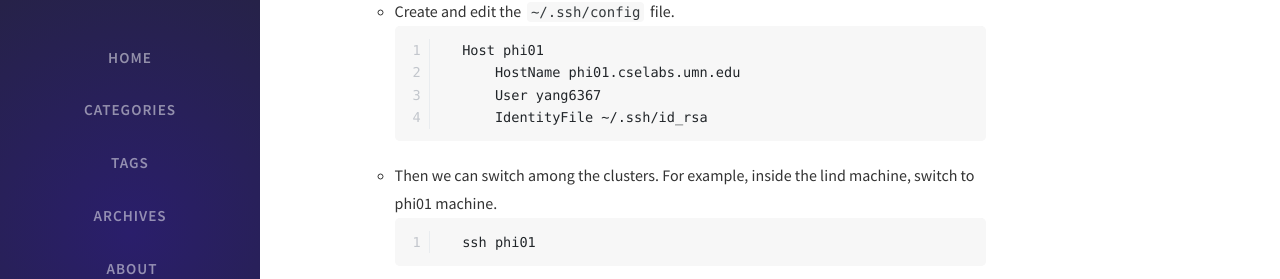
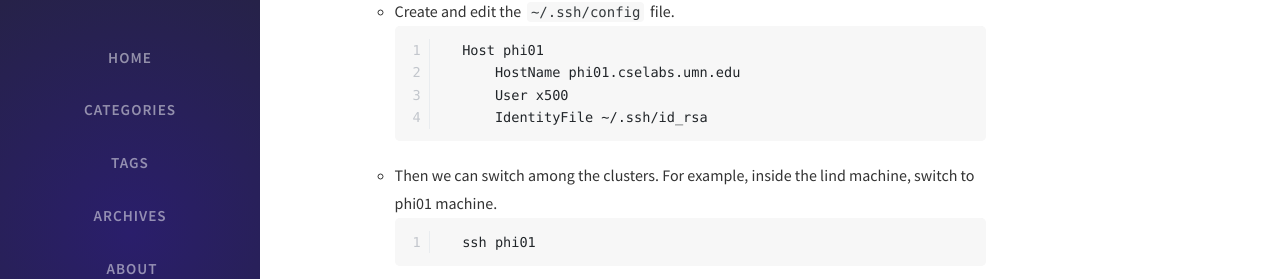
Before and after one commit to yuyangstatistics/blog, a Jekyll site: the page built from _posts/2020-02-19-Cluster-Notes.md, in a window 1280 px wide and 900 px high, scrolled down 1284 px. Shown: the part 218-497 px from the top of the window. Built offline with Jekyll 4.4.1, drawn with Linux system fonts in a browser that asks for light colours; nearby versions of some CDN libraries; comment, search, counter and statistics services are not loaded.

Commit message:
remove personal info

````diff
--- a/_posts/2020-02-19-Cluster-Notes.md
+++ b/_posts/2020-02-19-Cluster-Notes.md
@@ -58,7 +58,7 @@ Use the same configuration as in CSE Labs, configure ssh to login without passwo
         ```
         Host phi01
             HostName phi01.cselabs.umn.edu
-            User yang6367
+            User x500
             IdentityFile ~/.ssh/id_rsa
         ```
     - Then we can switch among the clusters. For example, inside the lind machine, switch to phi01 machine.
````
Also changed, not shown: _posts/2020-05-20-dags-server.md (+2 -0 lines).
